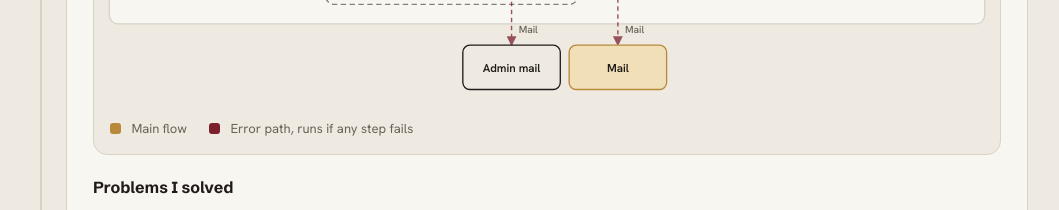
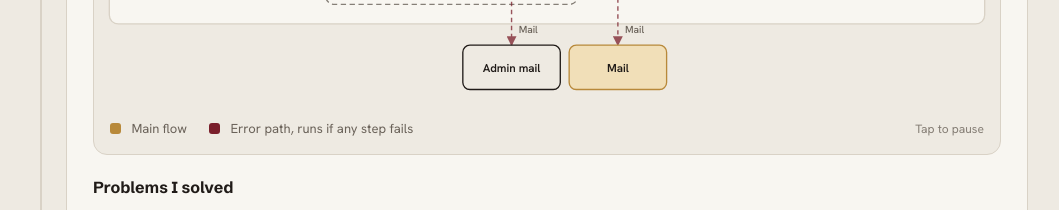
Before and after one commit to SourabhGorai/SourabhGoraiPortfolio, a React (Vite) app: page / in a window 1280 px wide. Shown: the part 5460-5670 px from the top of the page, without its empty margins (110-1169 px from the left). Built offline with nearby package versions, Linux system fonts and the light colour scheme.

Commit message:
fixed iflow chart

```diff
--- a/src/components/IFlow.css
+++ b/src/components/IFlow.css
@@ -1,9 +1,10 @@
 /* ============ SAP CPI-style iFlow diagram ============ */
 
-/* wide screens get the diagram, narrow screens get the vertical FlowChart */
+/* wide screens get the landscape diagram, narrow screens get the portrait one.
+   900px (not 1000) so a phone in "Desktop site" mode, which reports about 980px, gets the landscape diagram */
 .ifl-desktop{display:block}
 .ifl-mobile{display:none}
-@media (max-width:1000px){
+@media (max-width:900px){
   .ifl-desktop{display:none}
   .ifl-mobile{display:block}
 }
@@ -80,7 +81,9 @@
 /* inside the project card there is already a border, so drop the extra frame on mobile */
 .ifl-mobile .ifl{background:none;border:0;padding:0;margin:14px 0 6px}
 
-/* no hover on touch screens, so don't show the desktop "Hover to pause" hint there */
+/* hint text: "Hover to pause" with a mouse, "Tap to pause" on touch screens */
+.ifl-hint-tap{display:none}
 @media (hover:none){
-  .ifl-desktop .ifl-hint{display:none}
+  .ifl-hint-hover{display:none}
+  .ifl-hint-tap{display:inline}
 }
--- a/src/components/IflowDiagram.jsx
+++ b/src/components/IflowDiagram.jsx
@@ -1,5 +1,5 @@
 import { useEffect, useId, useRef } from 'react'
-import './IFlow.css'
+import './iflow.css'
 
 /* ------------------------------------------------------------------
    SAP CPI-style integration flow, drawn as an SVG.
@@ -264,7 +264,7 @@ export default function IflowDiagram() {
       <figcaption className="ifl-legend">
         <span><i className="ok" /> Main flow</span>
         <span><i className="err" /> Error path, runs if any step fails</span>
-        <span className="ifl-hint">Hover to pause</span>
+        <span className="ifl-hint"><span className="ifl-hint-hover">Hover to pause</span><span className="ifl-hint-tap">Tap to pause</span></span>
       </figcaption>
     </figure>
   )
```
